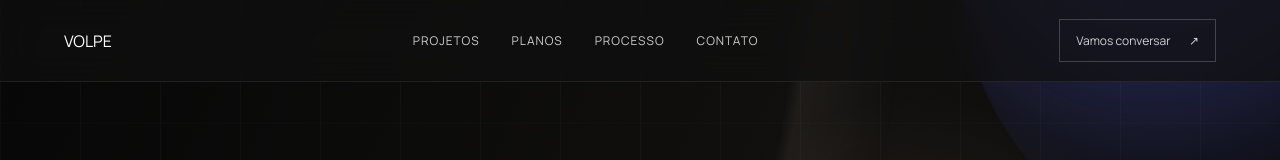
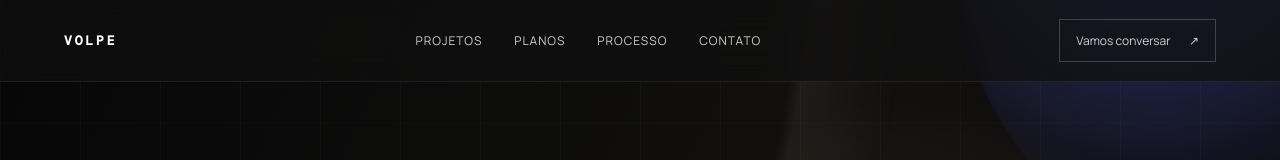
Before and after one commit to vitorvolpe14-arch/Portfolio_pessoal, a React (Vite) app: page / in a window 1280 px wide. Shown: the top 160 px of the page. Built offline with nearby package versions, Linux system fonts and the light colour scheme; a web font is replaced by a local one.

Commit message:
fix: replace incorrect logo with clean Volpe wordmark

```diff
--- a/src/styles.css
+++ b/src/styles.css
@@ -105,3 +105,8 @@
 .plan-card-shell.is-flipped .plan-back{opacity:1!important;visibility:visible!important}
 .logo-3d-image{filter:brightness(0) invert(1) drop-shadow(0 20px 35px rgba(0,0,0,.5))!important}
 .logo-3d-large .logo-3d-image{filter:brightness(0) invert(1) drop-shadow(0 35px 55px rgba(0,0,0,.65)) drop-shadow(0 0 35px rgba(213,167,125,.16))!important}
+
+/* Header identity: remove the fox mark entirely. */
+.nav .logo{width:auto!important;height:auto!important;display:flex;align-items:center;text-decoration:none}
+.nav .logo-wordmark{display:block!important;font-family:"DM Mono",monospace!important;font-size:13px!important;letter-spacing:.22em!important;font-weight:600!important;color:#fff!important;line-height:1!important}
+.nav .logo-3d,.nav .logo img{display:none!important}
```
